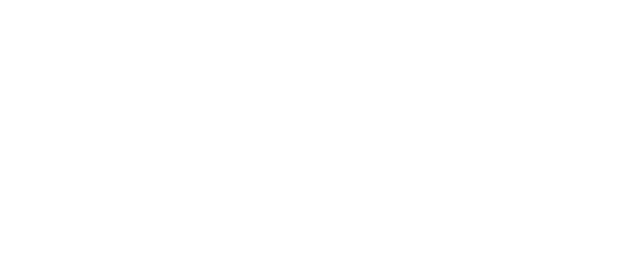
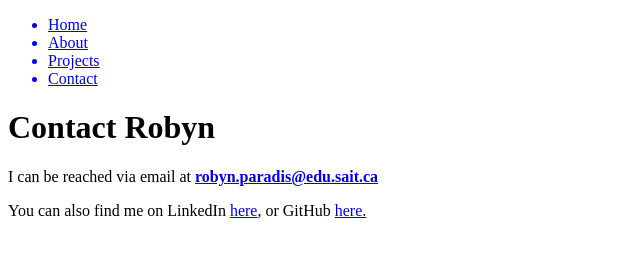
Before and after one commit to robynsait/Robyn-s-Website, a plain HTML site: page contact.html in a window 1280 px wide. Shown: the whole page, without its empty margins (0-640 px from the left). Drawn offline with Linux system fonts and the light colour scheme.

Commit message:
Update Contact page, change speaker on About page

```diff
--- a/contact.html
+++ b/contact.html
@@ -6,6 +6,17 @@
     <title>Contact</title>
 </head>
 <body>
+    <!-- Navigation -->
+    <ul>
+        <a class="nav-item" href="index.html"><li>Home</li></a>
+        <a class="nav-item" href="about.html"><li>About</li></a>
+        <a class="nav-item" href="projects.html"><li>Projects</li></a>
+        <a class="nav-item" href="contact.html"><li>Contact</li></a>
+    </ul>
 
+    <!-- Hero Section -->
+    <h1>Contact Robyn</h1>
+    <p>I can be reached via email at <a href="mailto:robyn.paradis@edu.sait.ca"><strong>robyn.paradis@edu.sait.ca</strong></a></p>
+    <p>You can also find me on LinkedIn <a href="https://www.linkedin.com/in/robyn-paradis-502433244/">here</a>, or GitHub <a href="https://github.com/robynsait">here.</a></p>
 </body>
 </html>
```
Also changed, not shown: about.html (+2 -2 lines).
